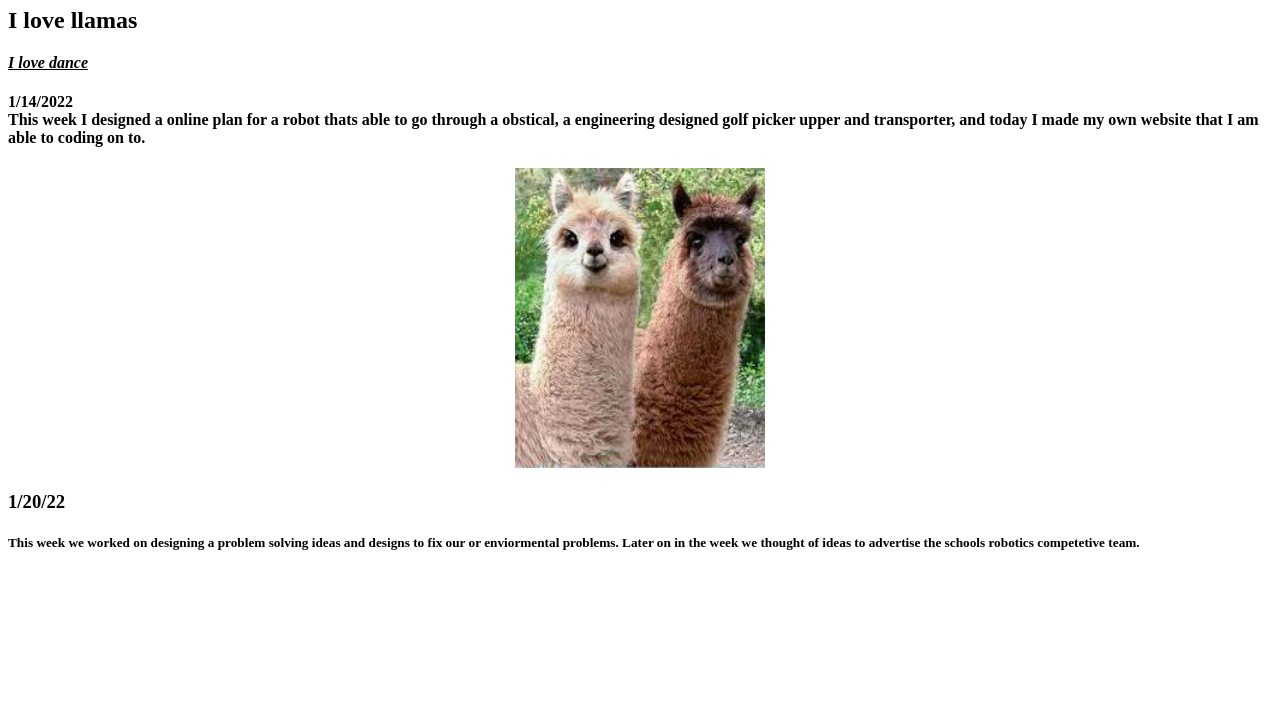
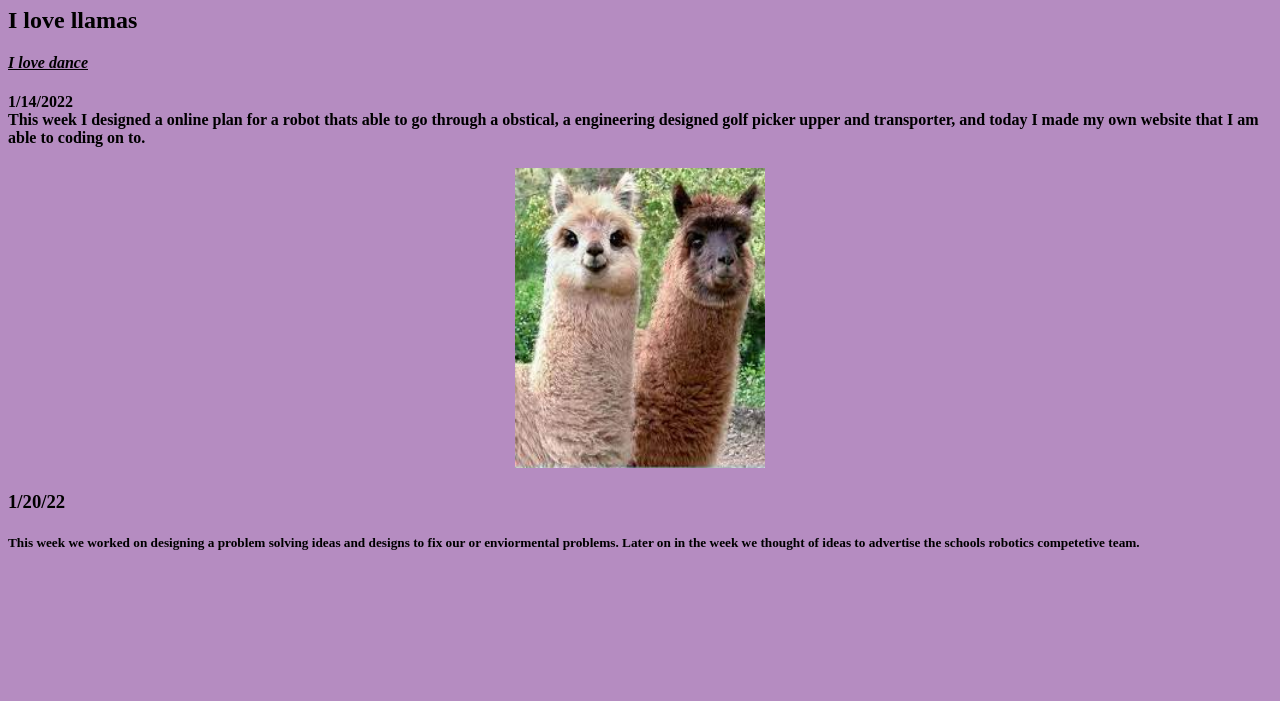
Before and after one commit to Nellyk4771/Robotics, a plain HTML site: page index.html in a window 1280 px wide. Shown: the part 99-800 px from the top of the page. Drawn offline with Linux system fonts and the light colour scheme.

Commit message:
bg color

```diff
--- a/index.html
+++ b/index.html
@@ -1,4 +1,7 @@
 <!DOCTYPE html><html>This is my website
+
+
+<body bgcolor = #b58cc1></body>
 <H1>I love robotics!<H1>
     <h2> I love llamas </h2>
     <b><u><i> I love dance </i></u></b>
@@ -14,6 +17,6 @@ website that I am able to coding on to.</p></H4>
    <H5>This week we worked on designing a problem solving ideas and designs
    to fix our or enviormental problems. Later on in the week we thought
    of ideas to advertise the schools robotics competetive team.</H5></html>
-
+</body>
 
 </html><!DOCTYPE html>
```
